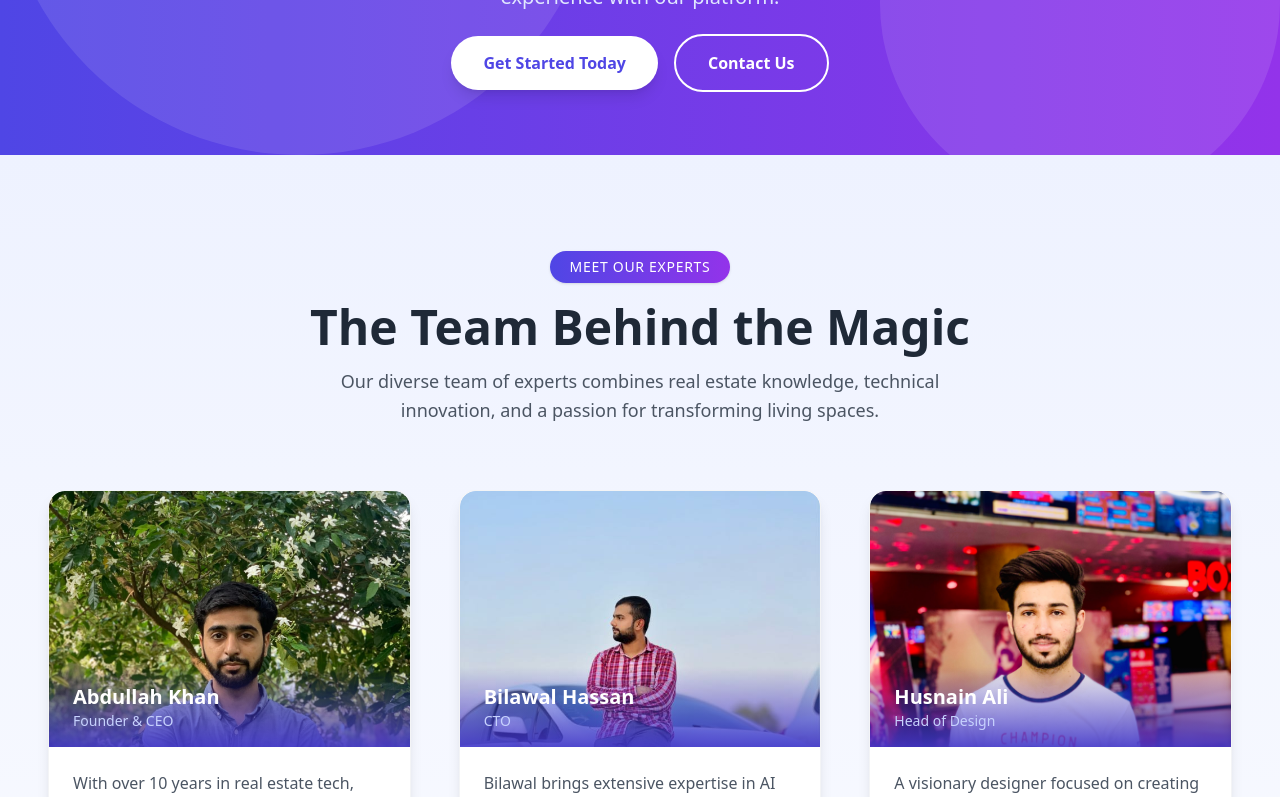
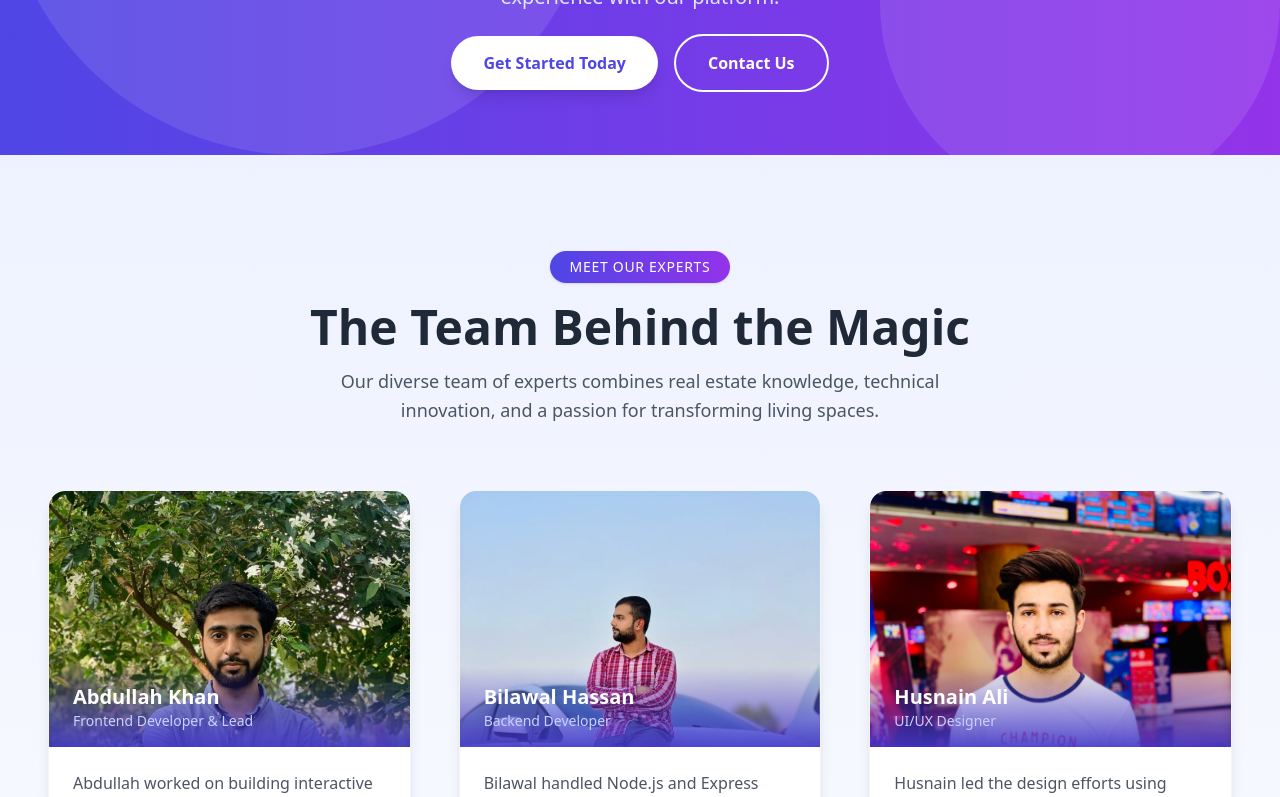
Before and after one commit to abdullah-kz17/Gharbaar-Estate, a React (Vite) app in the folder client/: page /about in a window 1280 px wide. Shown: the part 2000-2797 px from the top of the page. Built offline with nearby package versions, Linux system fonts and the light colour scheme.

Commit message:
fixed contact section

```diff
--- a/client/src/components/layout/Header.jsx
+++ b/client/src/components/layout/Header.jsx
@@ -33,8 +33,9 @@ const Header = () => {
     const isProvider = user?.isServiceProvider && user?.serviceProviderProfile;
 
     return (
-        <header className="bg-white dark:bg-gray-900 shadow-lg sticky top-0 z-50 transition-all">
+        <>
             <div className="bg-gradient-to-r from-indigo-600 to-purple-600 h-1 w-full"></div>
+        <header className="bg-white dark:bg-gray-900 shadow-lg sticky top-0 z-50 transition-all px-10">
 
             <div className="max-w-7xl mx-auto px-4 py-4 flex items-center justify-between">
                 <div className="flex items-center gap-3">
@@ -164,9 +165,12 @@ const Header = () => {
                     <div className="pt-2">
                         <ThemeToggle />
                     </div>
-                </div>
+                    </div>
+
             )}
-        </header>
+            </header>
+        </>
+
     );
 };
 
--- a/client/src/pages/About.jsx
+++ b/client/src/pages/About.jsx
@@ -82,47 +82,48 @@ export default function About() {
     const teamMembers = [
     {
         name: "Abdullah Khan",
-            role: "Founder & CEO",
-            bio: "With over 10 years in real estate tech, Abdullah leads our vision to revolutionize the housing market through AI innovation.",
+        role: "Frontend Developer & Lead",
+        bio: "Abdullah worked on building interactive UI components using React and implemented user-friendly navigation across the platform.",
         image: "/images/Abdullah.jpeg",
         social: { linkedin: "#", twitter: "#", instagram: "#" },
     },
     {
         name: "Bilawal Hassan",
-            role: "CTO",
-            bio: "Bilawal brings extensive expertise in AI and machine learning to create our intelligent property matching algorithms.",
+        role: "Backend Developer",
+        bio: "Bilawal handled Node.js and Express backend development, focusing on secure API creation and MongoDB database integration.",
         image: "/images/Bilawal.jpg",
         social: { linkedin: "#", twitter: "#", instagram: "#" },
     },
     {
         name: "Husnain Ali",
-            role: "Head of Design",
-            bio: "A visionary designer focused on creating intuitive, beautiful interfaces for our renovation simulations and virtual tours.",
+        role: "UI/UX Designer",
+        bio: "Husnain led the design efforts using Figma and implemented clean layouts, enhancing the user experience and project presentation.",
         image: "/images/Husnain.jpeg",
         social: { linkedin: "#", twitter: "#", instagram: "#" },
     },
     {
         name: "Muhammad Haris",
-            role: "Operations Director",
-            bio: "Muhammad ensures seamless coordination between our platform, contractors, and clients for exceptional service delivery.",
+        role: "Project Manager",
+        bio: "Haris coordinated tasks among team members, managed GitHub workflows, and ensured that deadlines and milestones were met effectively.",
         image: "/images/Haris.jpg",
         social: { linkedin: "#", twitter: "#", instagram: "#" },
     },
     {
         name: "Ali Husnain",
-            role: "Customer Success Manager",
-            bio: "Dedicated to client satisfaction, Ali leads our support team in helping customers navigate their real estate journey.",
+        role: "QA & Deployment Lead",
+        bio: "Ali focused on testing core features, fixing bugs, and deploying the MERN stack application to production using services like Render/Heroku.",
         image: "/images/Ali.jpg",
         social: { linkedin: "#", twitter: "#", instagram: "#" },
     },
     {
         name: "Haseeb Asghar",
-            role: "Human Resource",
-            bio: "Dedicated to client satisfaction, Ali leads our support team in helping customers navigate their real estate journey.",
-            image: "/images/Ali.jpg",
+        role: "Documentation & Research",
+        bio: "Haseeb compiled project documentation, researched real estate features, and contributed to writing detailed reports and presentations.",
+        image: "/images/Haseeb.jpg", // Make sure you update this image
         social: { linkedin: "#", twitter: "#", instagram: "#" },
     },
 ];
+
 
     return (
         <div className="bg-gray-50 dark:bg-gray-900 overflow-hidden transition-colors duration-500">
@@ -133,7 +134,7 @@ export default function About() {
             <CoreValuesSection isVisible={isVisible} />
             <Stats isVisible={isVisible.stats} />
             <Journey isVisible={isVisible} />
-            <section id="contact" className="px-4 sm:px-6 lg:px-8">
+            <section id="contact">
                 <Contact isVisible={isVisible.contact} />
             </section>
         </div>
--- a/client/src/pages/Blogs.jsx
+++ b/client/src/pages/Blogs.jsx
@@ -99,7 +99,7 @@ const Blogs = () => {
   return (
     <div className="min-h-screen bg-gradient-to-br from-gray-50 to-gray-100 dark:from-gray-900 dark:to-gray-800">
       {/* Enhanced Hero Section */}
-      <div className="relative overflow-hidden">
+      <div className="relative overflow-hidden px-8">
         {/* Background Pattern with Gradient Overlay */}
         <div className="absolute inset-0">
           <div className="absolute inset-0 bg-gradient-to-br from-indigo-600 via-purple-600 to-pink-500 opacity-90"></div>
--- a/client/src/pages/auth/VerifyEmail.jsx
+++ b/client/src/pages/auth/VerifyEmail.jsx
@@ -1,4 +1,4 @@
-import React, { useEffect, useState } from 'react';
+import React, { useEffect, useState, useRef } from 'react';
 import { useLocation, useNavigate } from 'react-router-dom';
 import { axiosPublic } from '../../utils/axiosInstance';
 import { toast } from 'react-toastify';
@@ -7,6 +7,7 @@ export default function VerifyEmail() {
     const location = useLocation();
     const navigate = useNavigate();
     const [verifying, setVerifying] = useState(true);
+    const hasVerified = useRef(false);
 
     const queryParams = new URLSearchParams(location.search);
     const token = queryParams.get('token');
@@ -19,6 +20,9 @@ export default function VerifyEmail() {
                 navigate('/login');
                 return;
             }
+
+            if (hasVerified.current) return;
+            hasVerified.current = true;
 
             try {
                 const { data } = await axiosPublic.get(`/auth/verify-email?token=${token}&email=${email}`);
@@ -36,6 +40,11 @@ export default function VerifyEmail() {
         };
 
         verifyEmail();
+
+        // Cleanup function
+        return () => {
+            hasVerified.current = true;
+        };
     }, [token, email, navigate]);
 
     return (
```
Also changed, not shown: 3 other files (tests, documents, lock files or other folders). Lines whose indentation alone changed are shown as unchanged.
